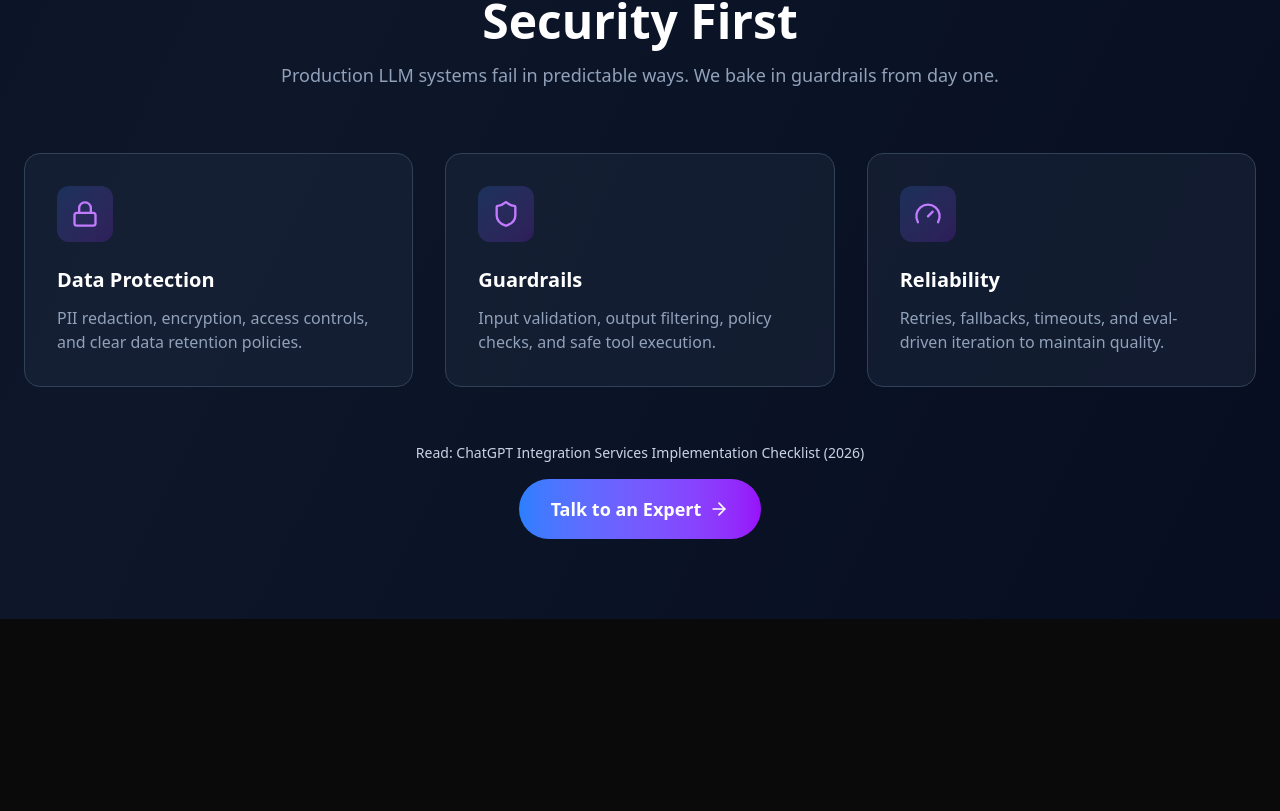
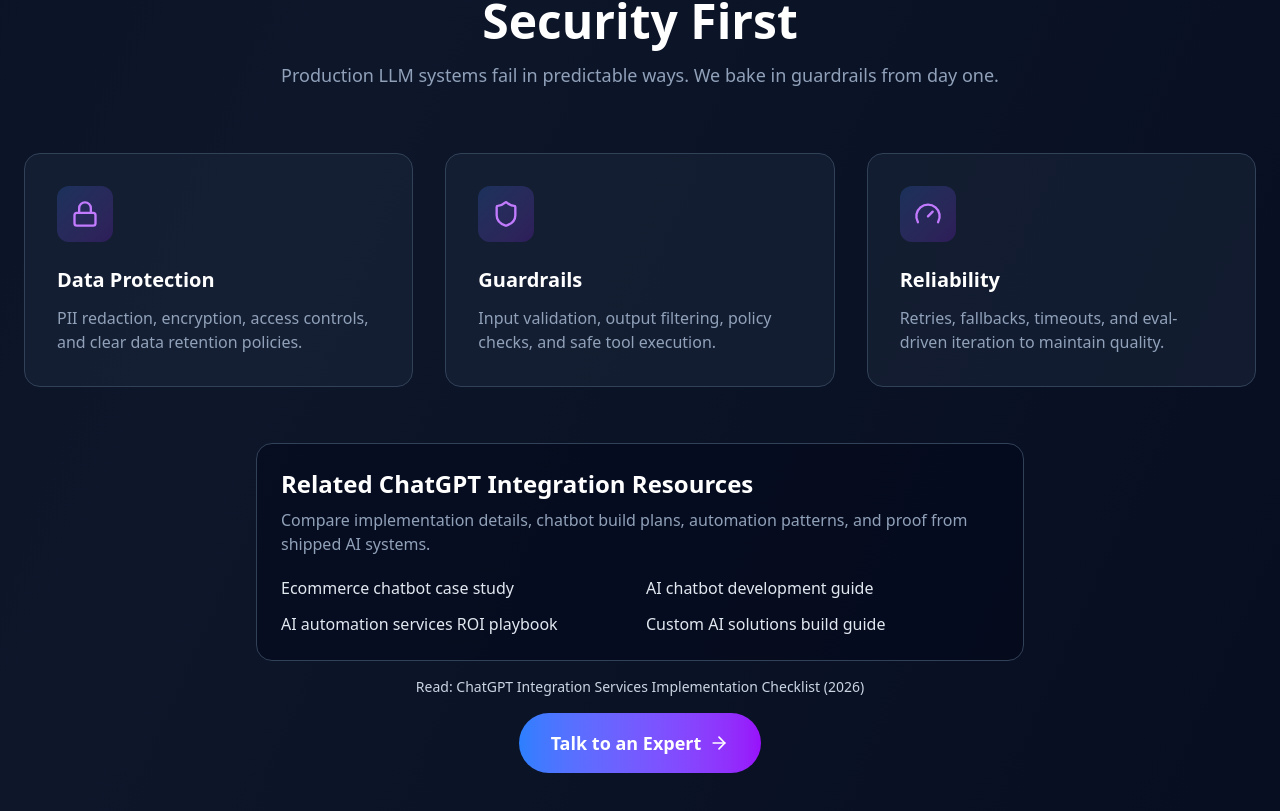
Before and after one commit to ethansure/thexu-studio, a Next.js app: page /chatgpt-integration in a window 1280 px wide. Shown: the part 2021-2832 px from the top of the page. Before the commit the page ends 2640 px from the top, so only its background shows below. Built offline with nearby package versions, Linux system fonts and the light colour scheme.

Commit message:
seo: link chatgpt integration resources

```diff
--- a/src/app/chatgpt-integration/ChatGPTIntegrationClient.tsx
+++ b/src/app/chatgpt-integration/ChatGPTIntegrationClient.tsx
@@ -264,6 +264,26 @@ export default function ChatGPTIntegrationClient() {
           </div>
 
           <div className="mt-14 text-center flex flex-col items-center gap-4">
+            <div className="max-w-3xl w-full bg-slate-950/50 border border-slate-700 rounded-2xl p-6 text-left">
+              <h3 className="text-2xl font-bold mb-2">Related ChatGPT Integration Resources</h3>
+              <p className="text-slate-400 mb-5">
+                Compare implementation details, chatbot build plans, automation patterns, and proof from shipped AI systems.
+              </p>
+              <div className="grid md:grid-cols-2 gap-3">
+                <Link href="/case-studies/ecommerce-chatbot" className="text-slate-200 hover:text-white transition">
+                  Ecommerce chatbot case study
+                </Link>
+                <Link href="/insights/ai-chatbot-development" className="text-slate-200 hover:text-white transition">
+                  AI chatbot development guide
+                </Link>
+                <Link href="/insights/ai-automation-services" className="text-slate-200 hover:text-white transition">
+                  AI automation services ROI playbook
+                </Link>
+                <Link href="/insights/custom-ai-solutions" className="text-slate-200 hover:text-white transition">
+                  Custom AI solutions build guide
+                </Link>
+              </div>
+            </div>
             <Link
               href="/insights/chatgpt-integration-services"
               className="text-slate-300 hover:text-white transition text-sm"
```
